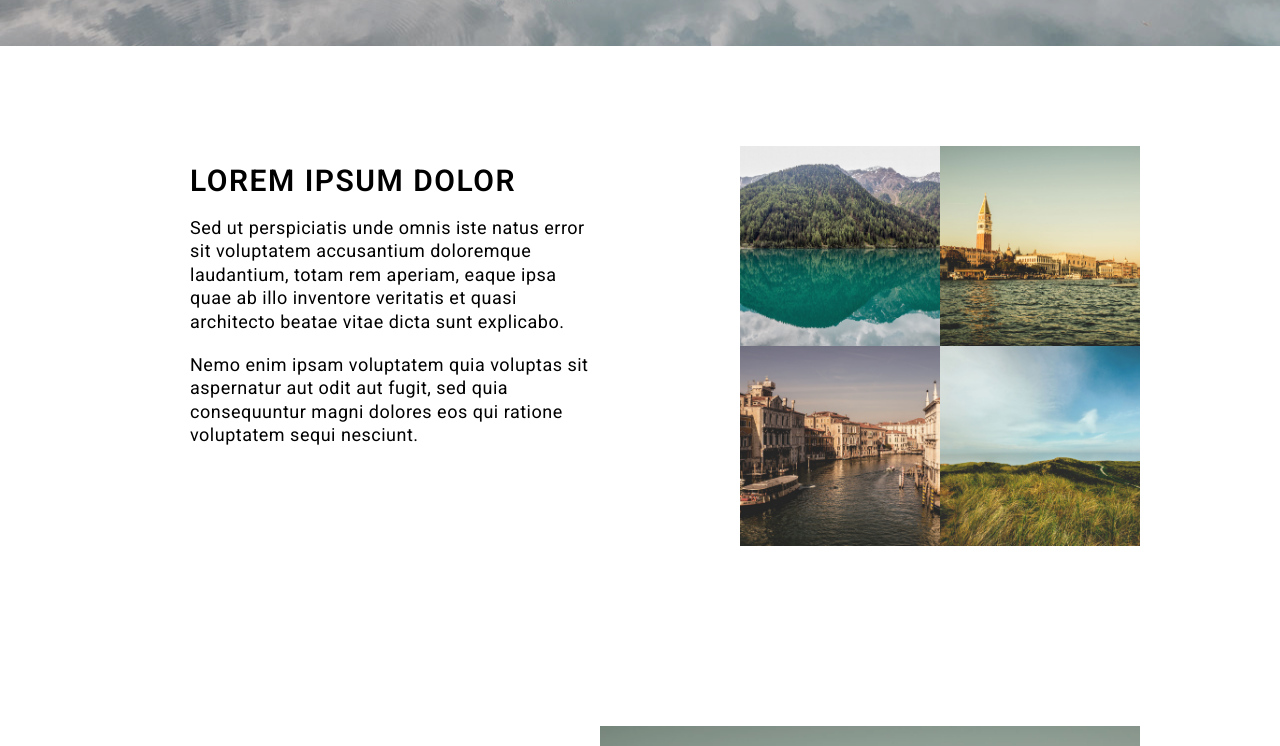
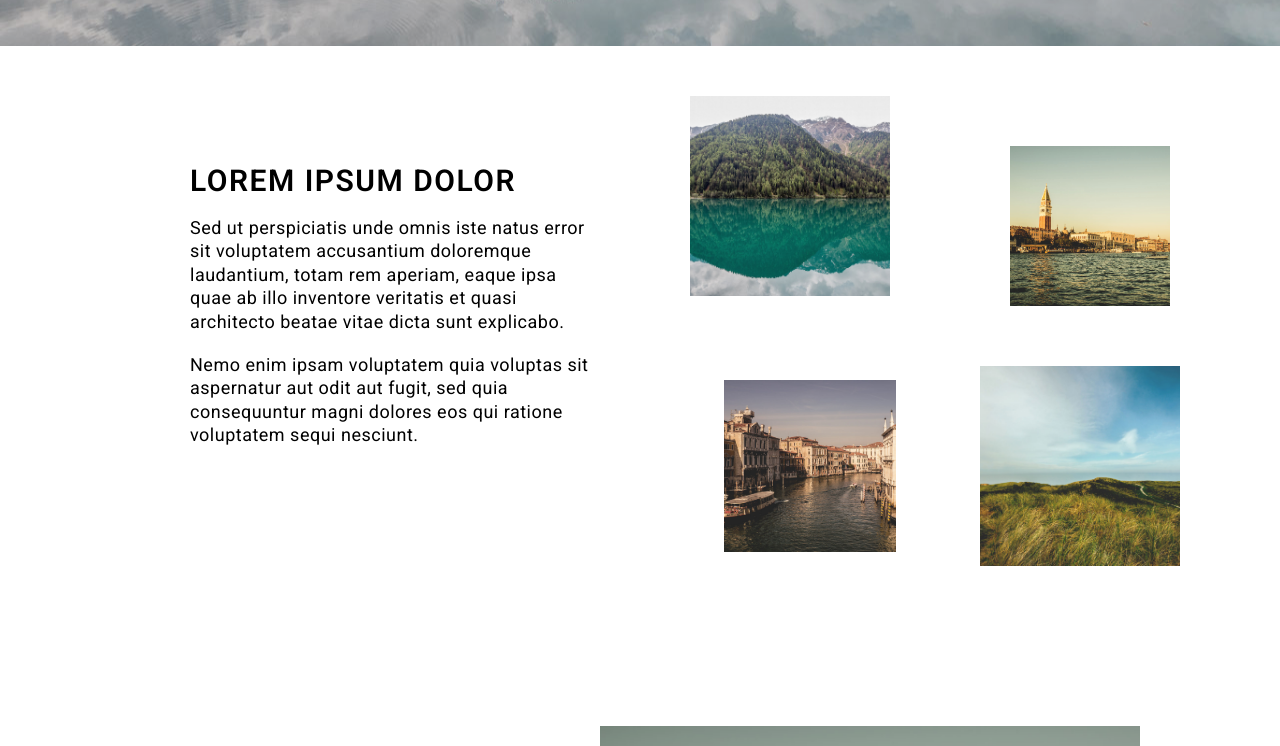
Before and after one commit to lemehovskiy/explodeBlock, a website with bundled scripts: page demo/index.html in a window 1280 px wide. Shown: the part 754-1500 px from the top of the page. Built offline with nearby package versions, Linux system fonts and the light colour scheme.

Commit message:
resize bug, gen settings

```diff
--- a/demo/sass/partials/_section-half-blocks-type-1.scss
+++ b/demo/sass/partials/_section-half-blocks-type-1.scss
@@ -54,27 +54,38 @@
     }
 
     .rect-inner {
-      display: flex;
-      flex-wrap: wrap;
+      //position: relative;
+      //display: flex;
+      //flex-wrap: wrap;
 
-      >div {
+      .block {
+        position: absolute;
         width: 50%;
+        height: 50%;
       }
 
       .block-1 {
-        //background: red;
+        left: 0;
+        top: 0;
+        transform: translate(-50px, -50px);
       }
 
       .block-2 {
-        //background: green;
+        left: 50%;
+        top: 0;
+        transform: translate(50px, -20px) scale(0.8);
       }
 
       .block-3 {
-        //background: blue;
+        left: 0;
+        top: 50%;
+        transform: translate(-30px, 20px) scale(0.86);
       }
 
       .block-4 {
-        //background: grey;
+        left: 50%;
+        top: 50%;
+        transform: translate(40px, 20px);
       }
     }
 
```
Also changed, not shown: build/explodeBlock.js, build/explodeBlock.min.js, demo/style.css, 3 other files.
